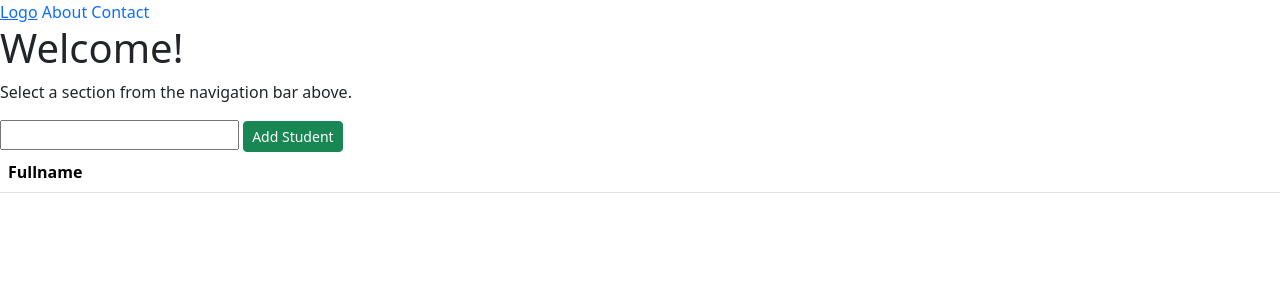
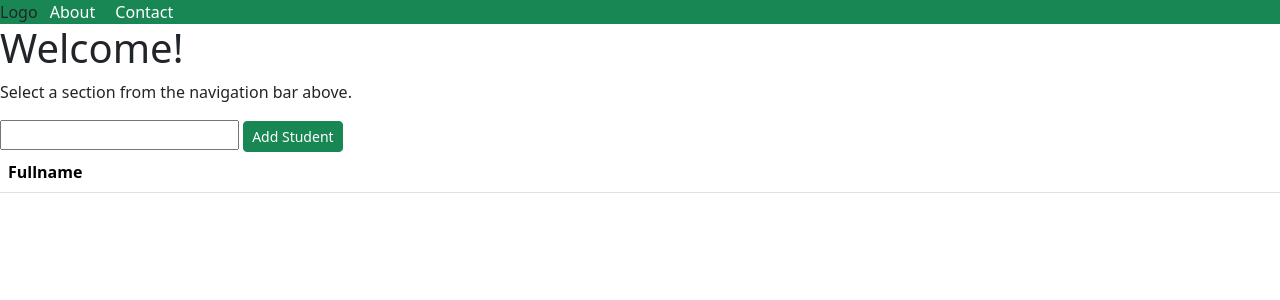
Before and after one commit to m1ch93l/function-mapping, a PHP site: page / in a window 1280 px wide. Shown: the top 300 px of the page. Run offline with PHP 8.4, Linux system fonts and the light colour scheme; data that the repository does not hold is empty.

Commit message:
Adjust nav

```diff
--- a/index.php
+++ b/index.php
@@ -16,11 +16,11 @@
 </head>
 
 <body id="index">
-    <nav>
-        <a href="index.php" hx-get="index.php" hx-target="#index" hx-swap="innerHTML">Logo</a>
+    <nav class="bg-success">
+        <a class="navbar-brand" href="index.php" hx-get="index.php" hx-target="#index" hx-swap="innerHTML">Logo</a>
 
-        <a type="button" class="text-decoration-none" hx-get="about.php" hx-target="#content" hx-swap="innerHTML">About</a>
-        <a type="button" class="text-decoration-none" hx-get="contact.php" hx-target="#content" hx-swap="innerHTML">Contact</a>
+        <a type="button" class="text-decoration-none text-white mx-2" hx-get="about.php" hx-target="#content" hx-swap="innerHTML">About</a>
+        <a type="button" class="text-decoration-none text-white mx-2" hx-get="contact.php" hx-target="#content" hx-swap="innerHTML">Contact</a>
     </nav>
     <div id="content">
         <h1>Welcome!</h1>
```
